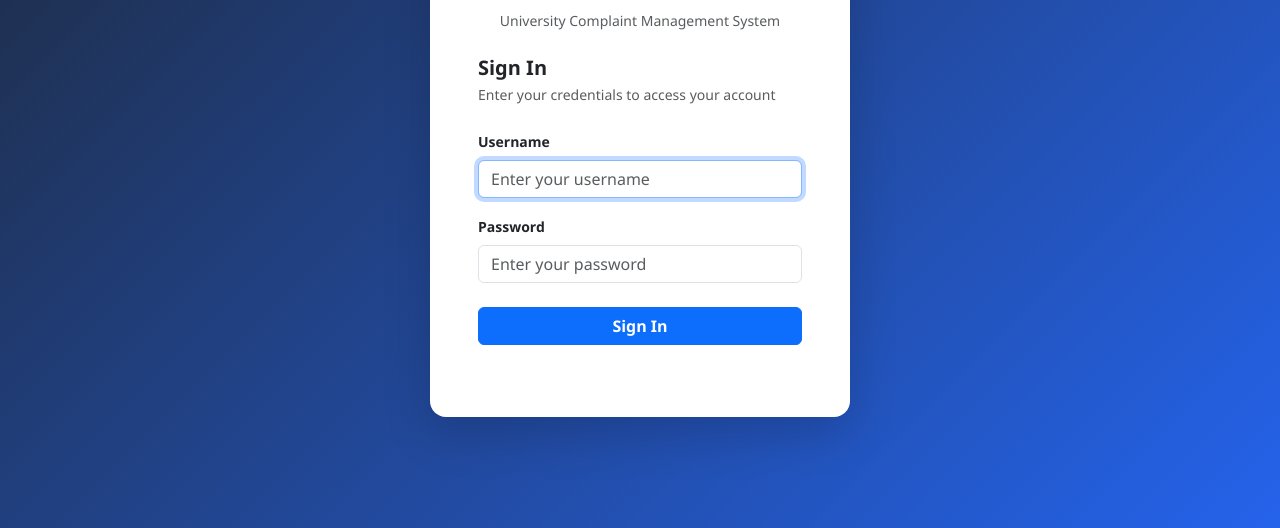
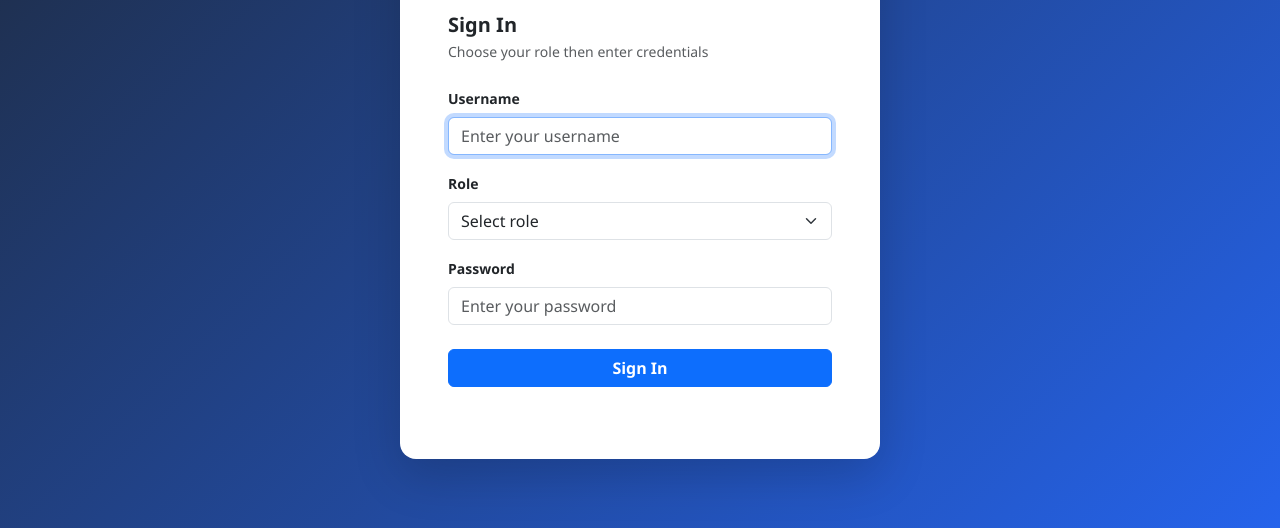
Before and after one commit to hamzamohammedabdullah/University-Complaint-Management-System-for-University-Facilities, a Django app: page /accounts/login/ in a window 1280 px wide. Shown: the part 272-800 px from the top of the page. Run offline with Django 5.2, Linux system fonts and the light colour scheme.

Commit message:
compatibilty updates

```diff
--- a/accounts/forms.py
+++ b/accounts/forms.py
@@ -41,7 +41,11 @@
     """
     username = forms.CharField(widget=forms.TextInput(attrs={'placeholder': 'Username'}))
     password = forms.CharField(widget=forms.PasswordInput(attrs={'placeholder': '••••••••'}))
-    role = forms.ChoiceField(choices=User.ROLE_CHOICES, required=True, widget=forms.Select())
+    role = forms.ChoiceField(
+        choices=[('', 'Select role')] + list(User.ROLE_CHOICES),
+        required=True,
+        widget=forms.Select(),
+    )
 
 class CreateStaffForm(forms.ModelForm):
     first_name = forms.CharField(max_length=50, required=True)
--- a/accounts/urls.py
+++ b/accounts/urls.py
@@ -3,7 +3,7 @@
 
 urlpatterns = [
     path('register/',       views.register_view,   name='register'),
-    path('login/',          views.login_view,       name='login'),
+    path('login/',          views.alt_login_view,   name='login'),
     path('alt-login/',      views.alt_login_view,   name='alt_login'),
     path('logout/',         views.logout_view,      name='logout'),
     path('profile/',        views.profile_view,     name='profile'),
--- a/accounts/views.py
+++ b/accounts/views.py
@@ -63,11 +63,10 @@
 
 
 def alt_login_view(request):
-    """Alternative login page with a role dropdown.
+    """Main login page with a role dropdown.
 
-    Does not replace the existing login. If the selected role does not
-    match the authenticated user's role, the login is rejected with
-    a form error.
+    If the selected role does not match the authenticated user's role,
+    the login is rejected with a form error.
     """
     if request.user.is_authenticated:
         return redirect('dashboard')
--- a/templates/accounts/login_alt.html
+++ b/templates/accounts/login_alt.html
@@ -26,9 +26,13 @@
         </div>
         <div class="mb-3">
           <label class="form-label fw-semibold small">Role</label>
-          <select name="role" class="form-select">
+          <select name="role" class="form-select" required>
             {% for val,label in form.role.field.choices %}
-            <option value="{{ val }}" {% if form.role.value == val %}selected{% endif %}>{{ label }}</option>
+              {% if val == '' %}
+                <option value="" selected disabled hidden>Select role</option>
+              {% else %}
+                <option value="{{ val }}" {% if form.role.value == val %}selected{% endif %}>{{ label }}</option>
+              {% endif %}
             {% endfor %}
           </select>
         </div>
```
Also changed, not shown: README.md, README_AUTORUN.txt (added), README_SUPERUSER.txt (added), db.sqlite3, 3 other files.
